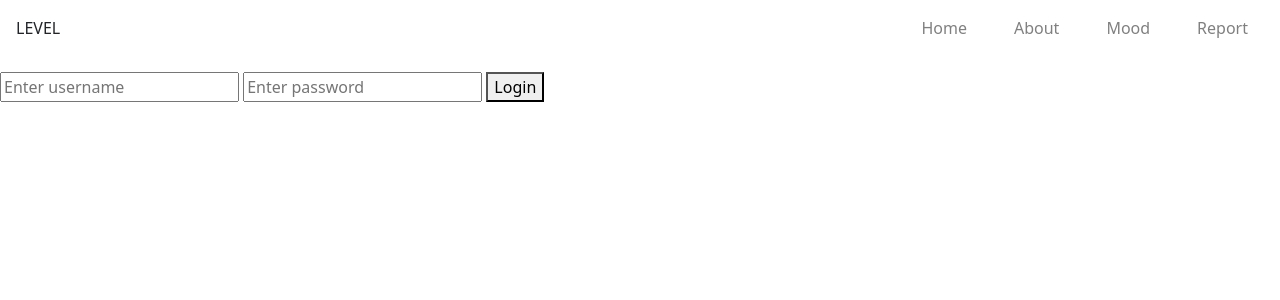
After one commit to amna-nr/productivity_app, a Flask app: template templates/login.html in a window 1280 px wide. The commit adds this page. Shown: the top 300 px of the page. Run offline with Flask 3, Linux system fonts and the light colour scheme; the template is opened without the code that fills it, so the values that code supplies are empty.

Commit message:
create login page

```diff
--- a/templates/index.html
+++ b/templates/index.html
@@ -24,7 +24,6 @@
 
     <div>
       <h2>Done:</h2>
-
     </div>
 
 </div>
--- /dev/null
+++ b/templates/login.html
@@ -0,0 +1,9 @@
+{% extends "layout.html" %}
+
+{% block main %}
+    <form id="login_form" action="/login" method="post">
+        <input autocomplete="off" name="username" placeholder="Enter username" type="text"/>
+        <input autocomplete="off" name="password" placeholder="Enter password" type="password"/>
+        <button type="submit">Login</button>
+    </form>
+{% endblock %}
```
